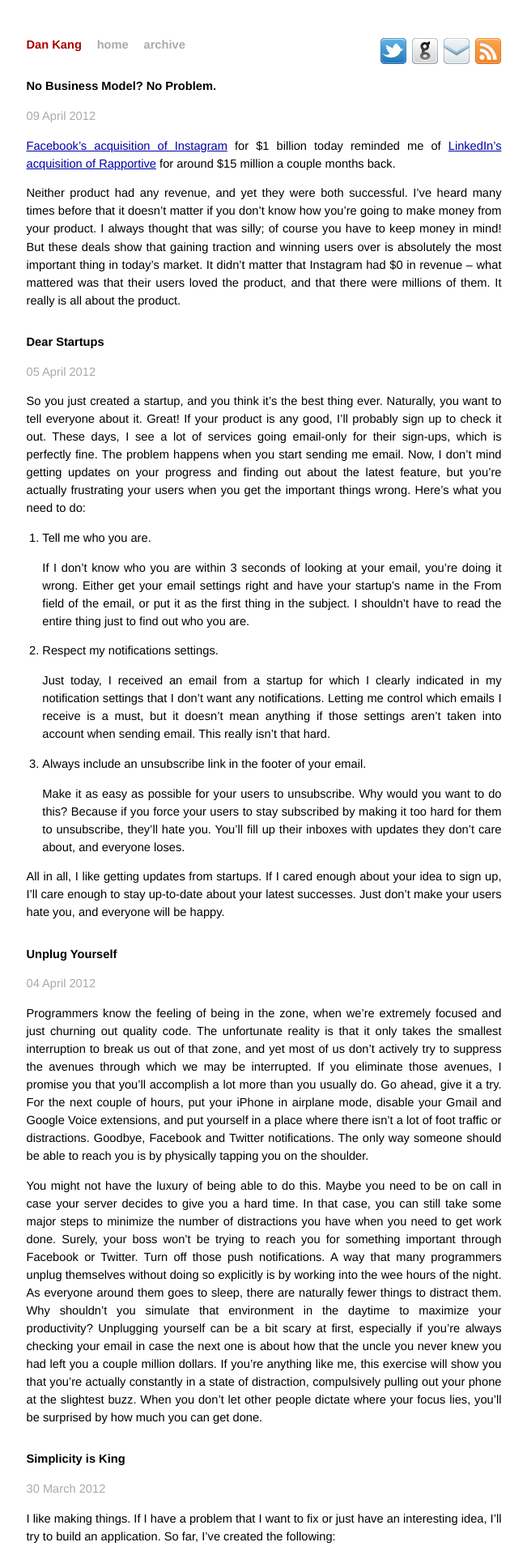
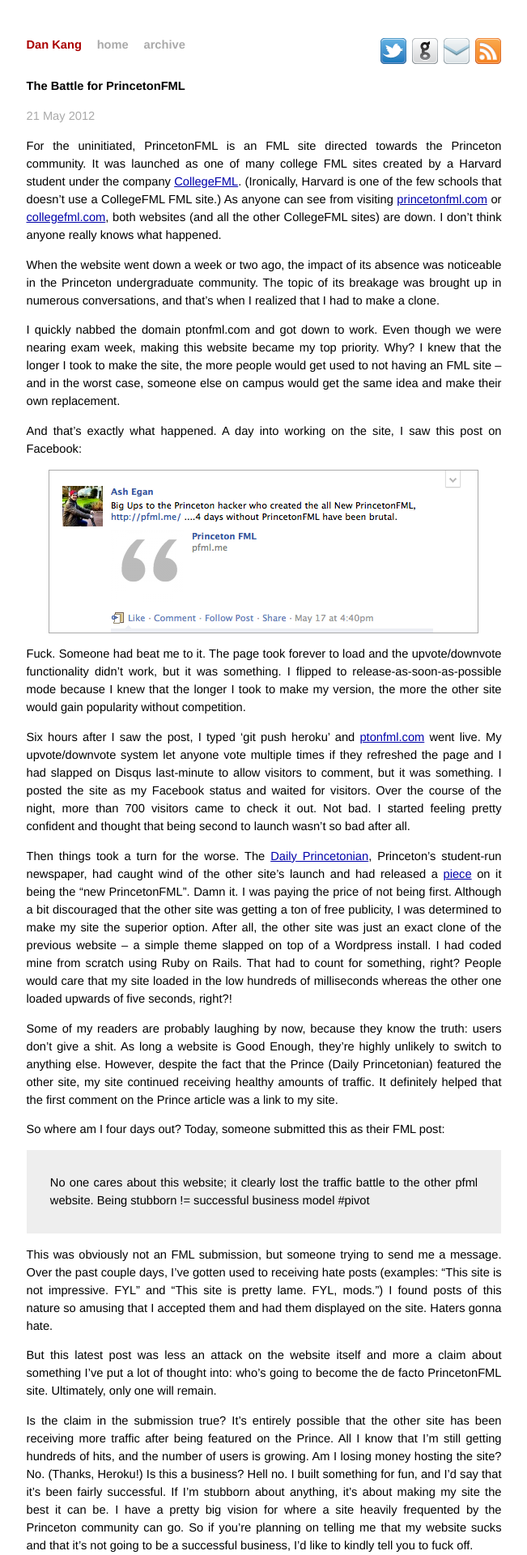
Before and after one commit to namukang/dskang.github.io, a Jekyll site: the page built from index.html, in a window 1280 px wide. Shown: the top 1920 px of the page at 81% size, without its empty margins (314-965 px from the left). Built offline with Jekyll 4.4.1, drawn with Linux system fonts in a browser that asks for light colours; the list of posts is cut into pages by our own code; some of the changed text lies outside the part shown.

Commit message:
The Battle for PrincetonFML

```diff
--- /dev/null
+++ b/_posts/2012-05-21-the-battle-for-princetonfml.md
@@ -0,0 +1,119 @@
+---
+layout: post
+title: The Battle for PrincetonFML
+---
+
+For the uninitiated, PrincetonFML is an FML site directed towards the
+Princeton community. It was launched as one of many college FML sites
+created by a Harvard student under the company
+[CollegeFML](http://www.linkedin.com/company/college-fml-llc).
+(Ironically, Harvard is one of the few schools that doesn't use a
+CollegeFML FML site.) As anyone can see from visiting
+[princetonfml.com](http://princetonfml.com) or
+[collegefml.com](http://collegefml.com), both websites (and all the
+other CollegeFML sites) are down. I don't think anyone really knows
+what happened.
+
+When the website went down a week or two ago, the impact of its
+absence was noticeable in the Princeton undergraduate community. The
+topic of its breakage was brought up in numerous conversations, and
+that's when I realized that I had to make a clone.
+
+I quickly nabbed the domain ptonfml.com and got down to work. Even
+though we were nearing exam week, making this website became my top
+priority. Why? I knew that the longer I took to make the site, the
+more people would get used to not having an FML site -- and in the
+worst case, someone else on campus would get the same idea and make
+their own replacement.
+
+And that's exactly what happened. A day into working on the site, I
+saw this post on Facebook:
+
+![pfml.me announcement](/images/pfml_announcement.png)
+
+Fuck. Someone had beat me to it. The page took forever to load and the
+upvote/downvote functionality didn't work, but it was something. I
+flipped to release-as-soon-as-possible mode because I knew that the
+longer I took to make my version, the more the other site would gain
+popularity without competition.
+
+Six hours after I saw the post, I typed 'git push heroku' and
+[ptonfml.com](http://ptonfml.com) went live. My upvote/downvote system
+let anyone vote multiple times if they refreshed the page and I had
+slapped on Disqus last-minute to allow visitors to comment, but it was
+something. I posted the site as my Facebook status and waited for
+visitors. Over the course of the night, more than 700 visitors came to
+check it out. Not bad. I started feeling pretty confident and thought
+that being second to launch wasn't so bad after all.
+
+Then things took a turn for the worse. The
+[Daily Princetonian](http://www.dailyprincetonian.com/), Princeton's
+student-run newspaper, had caught wind of the other site's launch and
+had released a
+[piece](http://www.dailyprincetonian.com/2012/05/17/30983/) on it
+being the "new PrincetonFML". Damn it. I was paying the price of not
+being first. Although a bit discouraged that the other site was
+getting a ton of free publicity, I was determined to make my site the
+superior option. After all, the other site was just an exact clone of
+the previous website -- a simple theme slapped on top of a Wordpress
+install. I had coded mine from scratch using Ruby on Rails. That had
+to count for something, right? People would care that my site loaded
+in the low hundreds of milliseconds whereas the other one loaded
+upwards of five seconds, right?!
+
+Some of my readers are probably laughing by now, because they know the
+truth: users don't give a shit. As long a website is Good Enough,
+they're highly unlikely to switch to anything else. However, despite
+the fact that the Prince (Daily Princetonian) featured the other site,
+my site continued receiving healthy amounts of traffic. It definitely
+helped that the first comment on the Prince article was a link to my
+site.
+
+So where am I four days out? Today, someone submitted this as their
+FML post:
+
+> No one cares about this website; it clearly lost the traffic battle
+> to the other pfml website. Being stubborn != successful business
+> model #pivot
+
+This was obviously not an FML submission, but someone trying to send
+me a message. Over the past couple days, I've gotten used to receiving
+hate posts (examples: "This site is not impressive. FYL" and "This
+site is pretty lame. FYL, mods.") I found posts of this nature so
+amusing that I accepted them and had them displayed on the site.
+Haters gonna hate.
+
+But this latest post was less an attack on the website itself and more
+a claim about something I've put a lot of thought into: who's going to
+become the de facto PrincetonFML site. Ultimately, only one will
+remain.
+
+Is the claim in the submission true? It's entirely possible that the
+other site has been receiving more traffic after being featured on the
+Prince. All I know that I'm still getting hundreds of hits, and the
+number of users is growing. Am I losing money hosting the site? No.
+(Thanks, Heroku!) Is this a business? Hell no. I built something for
+fun, and I'd say that it's been fairly successful. If I'm stubborn
+about anything, it's about making my site the best it can be. I have a
+pretty big vision for where a site heavily frequented by the Princeton
+community can go. So if you're planning on telling me that my website
+sucks and that it's not going to be a successful business, I'd like to
+kindly tell you to fuck off.
+
+I don't know whether my site will continue to be successful and grow
+or if the other site will end up winning this battle to replace
+PrincetonFML. If anything, I've gained experience and had a ton of fun
+seeing this go from conception to launch in a few days. Here are my
+major takeaways:
+
+1. If you want to make something quickly, a great option is Rails +
+Bootstrap + Heroku. You can create a functioning, presentable website
+in mere hours.
+
+2. Launch early and improve quickly. Even though I originally had
+Disqus comments that required users' emails (users hated it) and my
+voting system was broken, I am glad that I launched when I did. If
+anything, I wish I had launched earlier.
+
+3. Fuck the haters. Don't let anyone discourage you when you're
+putting in your hard work to make something awesome.
--- a/css/screen.css
+++ b/css/screen.css
@@ -231,3 +231,8 @@
 #related h2 {
     margin-bottom: 1em;
 }
+
+blockquote {
+    padding: 1em 2em;
+    background-color: #EEE;
+}
```
Also changed, not shown: images/pfml_announcement.png (added).
